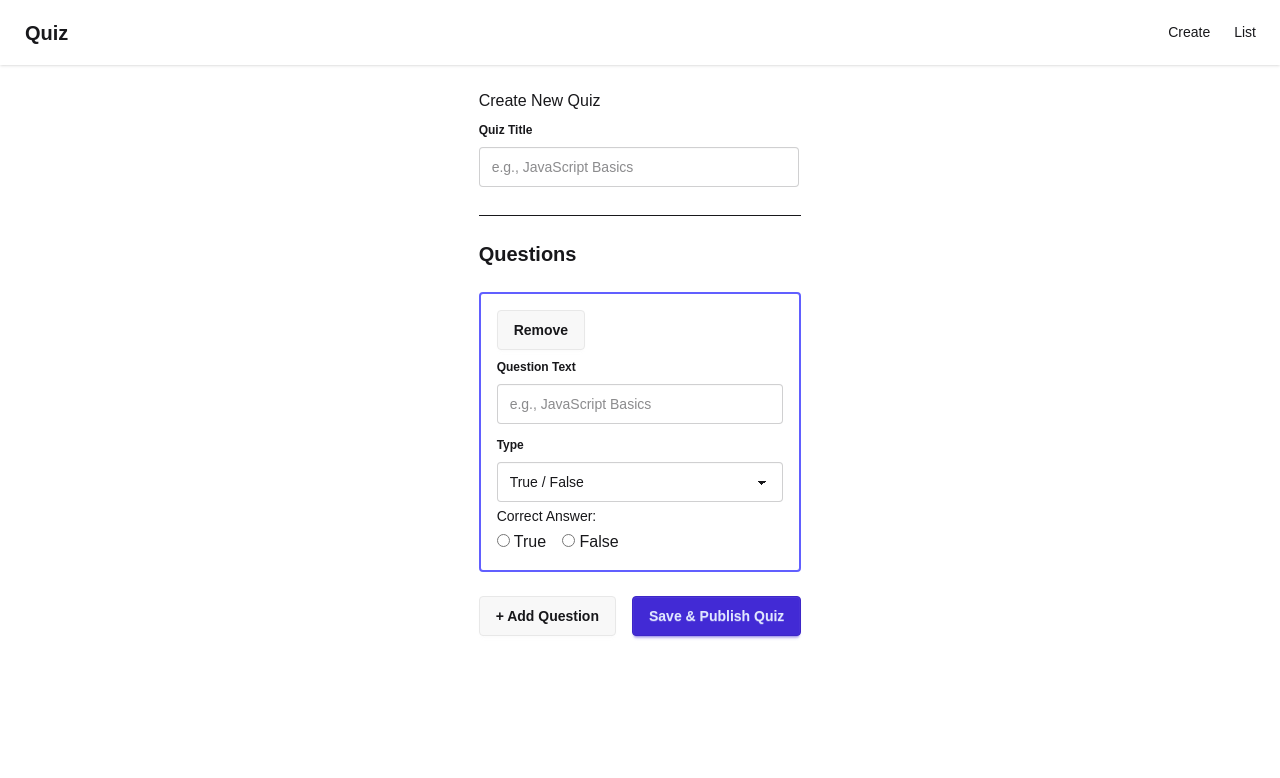
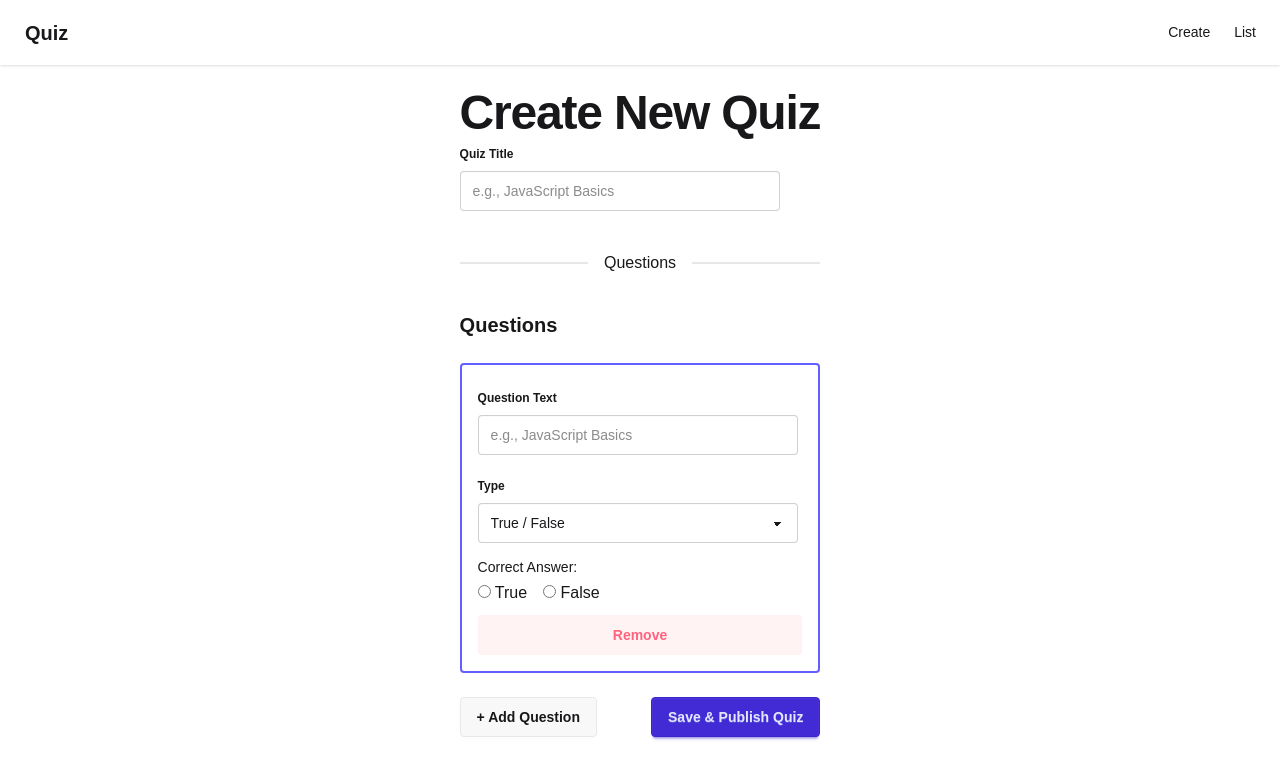
Before and after one commit to kenzoutenma/quiz-builder-dt-test, a Next.js app in the folder frontend/: page /create in a window 1280 px wide. Shown: the top 778 px of the page. Built offline with nearby package versions, Linux system fonts and the light colour scheme.

Commit message:
chore (frontend): cleanup styles

```diff
--- a/frontend/app/(pages)/create/page.tsx
+++ b/frontend/app/(pages)/create/page.tsx
@@ -83,7 +83,9 @@ export default function CreateQuizPage() {
 
   return (
     <div className="max-w-2xl mx-auto p-6">
-      <h1>Create New Quiz</h1>
+      <h1 className="text-4xl font-extrabold tracking-tight sm:text-5xl">
+        Create New Quiz
+      </h1>
       {error && <div className="bg-red-100 text-red-700 p-3 rounded mb-4">{error}</div>}
 
       <form onSubmit={handleSubmit} className="space-y-6">
@@ -94,20 +96,14 @@ export default function CreateQuizPage() {
           </fieldset>
         </div>
 
-        <hr />
+        <div className="flex w-full flex-col">
+          <div className="divider">Questions</div>
+        </div>
 
         <div className="space-y-6">
           <h2 className="text-xl font-semibold">Questions</h2>
           {questions.map((q, qIndex) => (
-            <div key={qIndex} className="border-2 border-solid p-4 rounded-sm border-indigo-500" >
-              <button
-                type="button"
-                onClick={() => handleRemoveQuestion(qIndex)}
-                className="btn"
-              >
-                Remove
-              </button>
-
+            <div key={qIndex} className="flex flex-col gap-2.5 border-2 border-solid p-4 rounded-sm border-indigo-500" >
               <fieldset className="fieldset">
                 <legend className="fieldset-legend">Question Text</legend>
                 <input type="text" required className="input" placeholder="e.g., JavaScript Basics" value={q.text}
@@ -164,7 +160,6 @@ export default function CreateQuizPage() {
                 </div>
               )}
 
-              {/* CHECKBOX UI */}
               {q.type === "CHECKBOX" && (
                 <div className="space-y-2">
                   <fieldset className="fieldset">
@@ -197,12 +192,20 @@ export default function CreateQuizPage() {
                   <button
                     type="button"
                     onClick={() => handleAddOption(qIndex)}
-                    className="text-sm text-blue-600 underline"
+                    className="btn btn-soft w-full"
                   >
                     + Add Option
                   </button>
                 </div>
               )}
+
+              <button
+                type="button"
+                onClick={() => handleRemoveQuestion(qIndex)}
+                className="btn btn-soft btn-error"
+              >
+                Remove
+              </button>
             </div>
           ))}
         </div>
--- a/frontend/app/(pages)/quizzes/page.tsx
+++ b/frontend/app/(pages)/quizzes/page.tsx
@@ -53,32 +53,32 @@ export default function QuizListPage() {
 
   return (
     <div className="max-w-4xl mx-auto p-6">
-      <div className="flex justify-between items-center mb-6">
+      <div className="flex justify-between items-center mb-6 gap-2.5">
         <h1 className="text-3xl font-bold">Available Quizzes</h1>
-        <Link href="/create" className="bg-blue-600 text-white px-4 py-2 rounded hover:bg-blue-700">
+        <Link href="/create" className="btn btn-soft btn-primary">
           Create Quiz
         </Link>
       </div>
 
       {quizzes.length === 0 ? (
-        <p className="text-gray-500 text-center py-8">No quizzes found. Go make one!</p>
+        <p className="text-center py-8">No quizzes found. Go make one!</p>
       ) : (
         <div className="space-y-3">
           {quizzes.map((quiz) => (
             <div
               key={quiz.id}
-              className="flex justify-between items-center p-4 border rounded hover:bg-gray-50 transition"
+              className="flex justify-between items-center p-4 border rounded hover:bg-indigo-950 hover:text-indigo-100 transition"
             >
               <Link href={`/quizzes/${quiz.id}`} className="flex-1 block">
                 <div>
                   <h2 className="text-xl font-semibold text-blue-600 hover:underline">{quiz.title}</h2>
-                  <p className="text-sm text-gray-500">{quiz.questionCount} Questions</p>
+                  <p className="text-sm">{quiz.questionCount} Questions</p>
                 </div>
               </Link>
 
               <button
                 onClick={(e) => handleDelete(quiz.id, e)}
-                className="text-gray-400 hover:text-red-600 p-2 transition"
+                className=" hover:text-red-600 p-2 transition"
                 title="Delete Quiz"
                 aria-label="Delete"
               >
```
